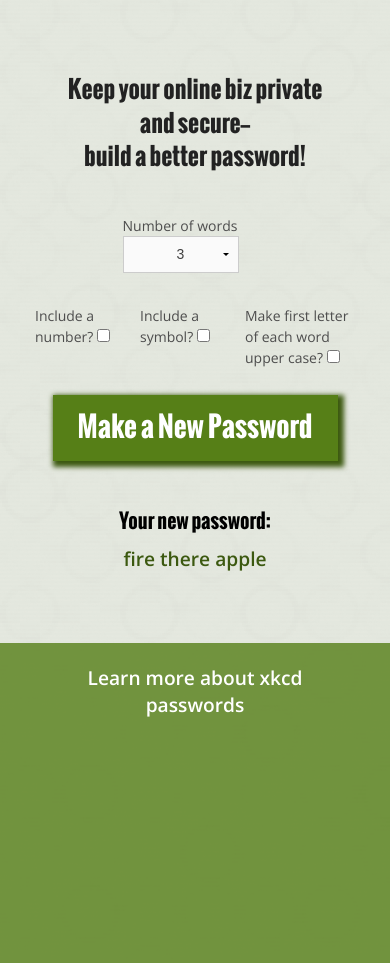
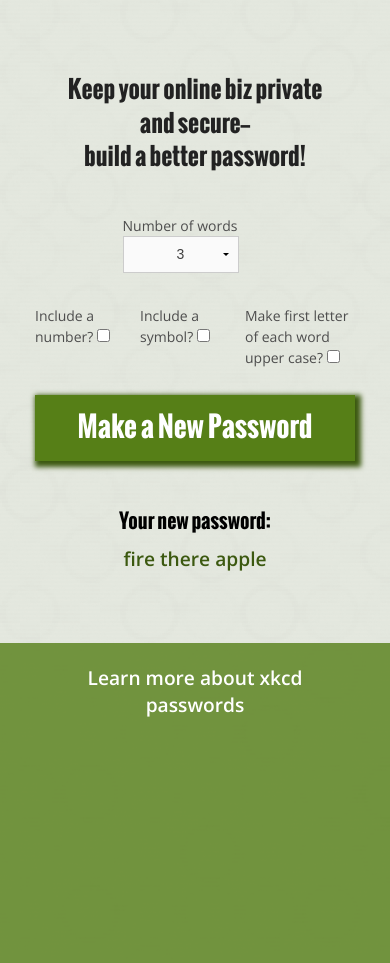
Before and after one commit to jasmith1125/project2, a PHP site: page /generator.php in a window 390 px wide. Shown: the part 77-1040 px from the top of the page. Run offline with PHP 8.4, Linux system fonts and the light colour scheme.

Commit message:
layout tweak to help view in phone

```diff
--- a/generator.php
+++ b/generator.php
@@ -54,7 +54,7 @@
 </div>
 
    <div class="row generate">
-      <div class="large-6 large-centered medium-6 medium-centered small-9 small-centered columns">
+      <div class="large-6 large-centered medium-6 medium-centered small-10 small-centered columns">
 
       <input class="button expand" type="submit" id="submit" value="Make a New Password" />
     </div>
```
